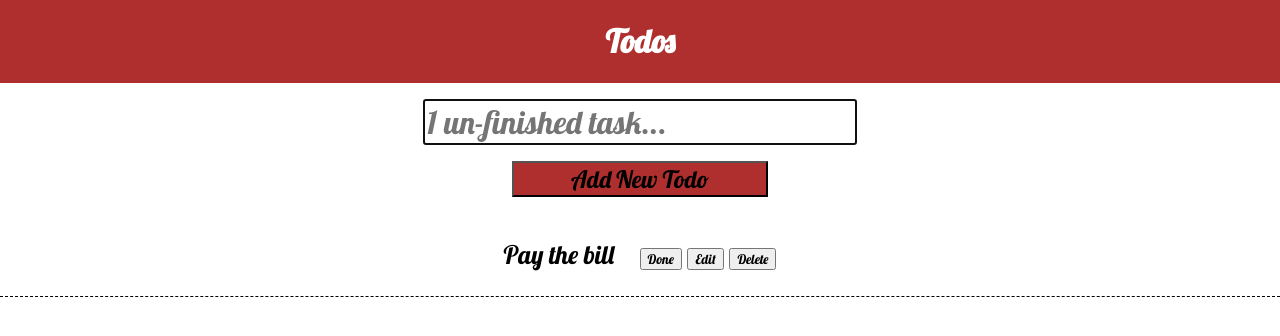
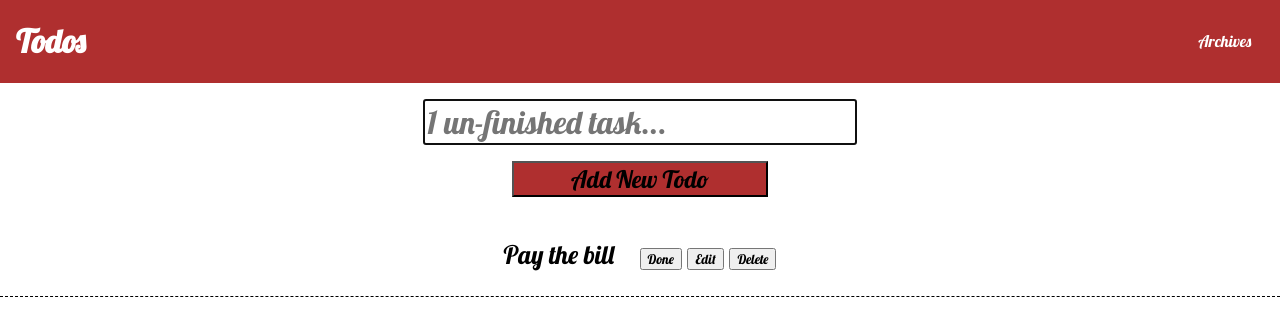
Before and after one commit to iamyusuf/react-todo-app, a React (Create React App) app: page / in a window 1280 px wide. Shown: the top 336 px of the page. Built offline with nearby package versions, Linux system fonts and the light colour scheme.

Commit message:
add archaive component and Archives link to the header

```diff
--- a/src/App.js
+++ b/src/App.js
@@ -1,7 +1,14 @@
 import Todos from "./components/Todos";
+import TodoArchive from "./components/archive/TodoArchive";
+import { Routes, Route } from 'react-router-dom';
 
 function App() {
-  return <Todos />;
+  return (
+    <Routes>
+      <Route path="" exact element={<Todos />} />
+      <Route path="archives" exact element={<TodoArchive />} />
+    </Routes>
+  );
 }
 
 export default App;
--- a/src/components/Todos.js
+++ b/src/components/Todos.js
@@ -9,6 +9,7 @@ import { useEffect, useMemo, useReducer, useRef, useState } from "react";
 import { pluralize } from "../lib/helpers";
 import { TODO_ACTIONS } from "./todosConstant";
 import { todosReducer, todoFactory } from "./todosService";
+import { Link } from 'react-router-dom';
 
 const defaultTodos = [{
 	id: nanoid(),
@@ -63,7 +64,10 @@ export default function Todos() {
 	return (
     <TodoCard>
       <TodoCardHeading>
-        <h1>Todos</h1>
+        <h1>Todos</h1>{" "}
+        <div>
+          <Link to="archives">Archives</Link>
+        </div>
       </TodoCardHeading>
 
       <TodoForm>
--- /dev/null
+++ b/src/components/archive/TodoArchive.js
@@ -0,0 +1,3 @@
+export default function TodoArchive() {
+  return <h1>Archive Page - Under Construction</h1>
+}
--- a/src/components/todos/TodoCardHeading.js
+++ b/src/components/todos/TodoCardHeading.js
@@ -1,9 +1,28 @@
 import styled from "styled-components";
 
 const TodoCardHeading = styled.div`
+  padding-left: 1em;
+  padding-right: 1em;
+  display: flex;
+  justify-content: space-between;
+  align-items: center;
   background-color: #af2f2f;
   color: white;
   margin-bottom: 1em;
+
+  a {
+    color: white;
+    text-decoration: none;
+    transition: .5s;
+    padding: 0.5em;
+    margin: .3em;
+
+    &:hover {
+      background-color: #fff;
+      color: #af2f2f;
+      border-radius: 0.33em;
+    }
+  }
 `;
 
 export default TodoCardHeading;
--- a/src/index.js
+++ b/src/index.js
@@ -1,5 +1,6 @@
 import React from 'react';
 import ReactDOM from 'react-dom/client';
+import { BrowserRouter } from 'react-router-dom';
 import './index.css';
 import App from './App';
 import reportWebVitals from './reportWebVitals';
@@ -7,7 +8,9 @@ import reportWebVitals from './reportWebVitals';
 const root = ReactDOM.createRoot(document.getElementById('root'));
 root.render(
   <React.StrictMode>
-    <App />
+    <BrowserRouter>
+      <App />
+    </BrowserRouter>
   </React.StrictMode>
 );
 
```
